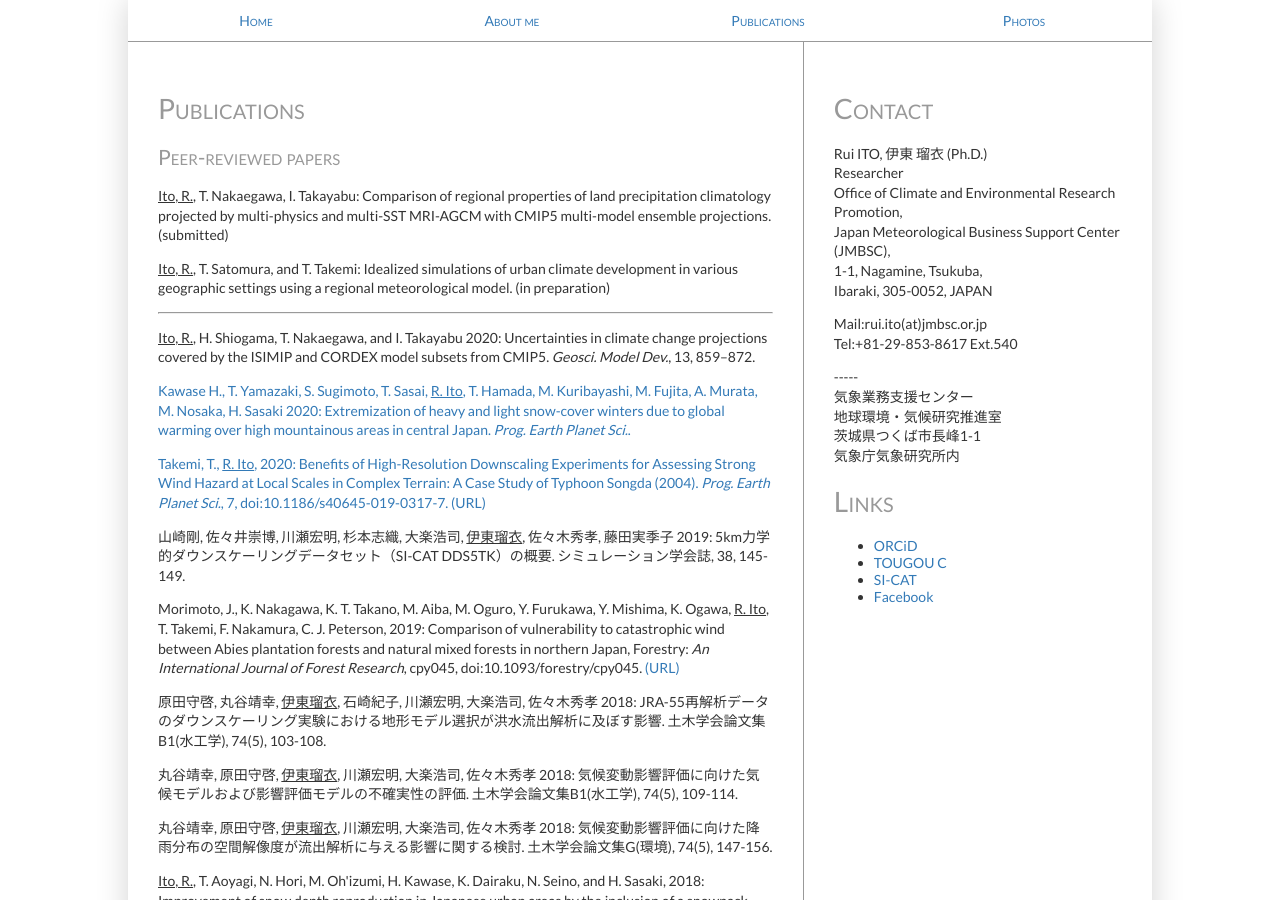
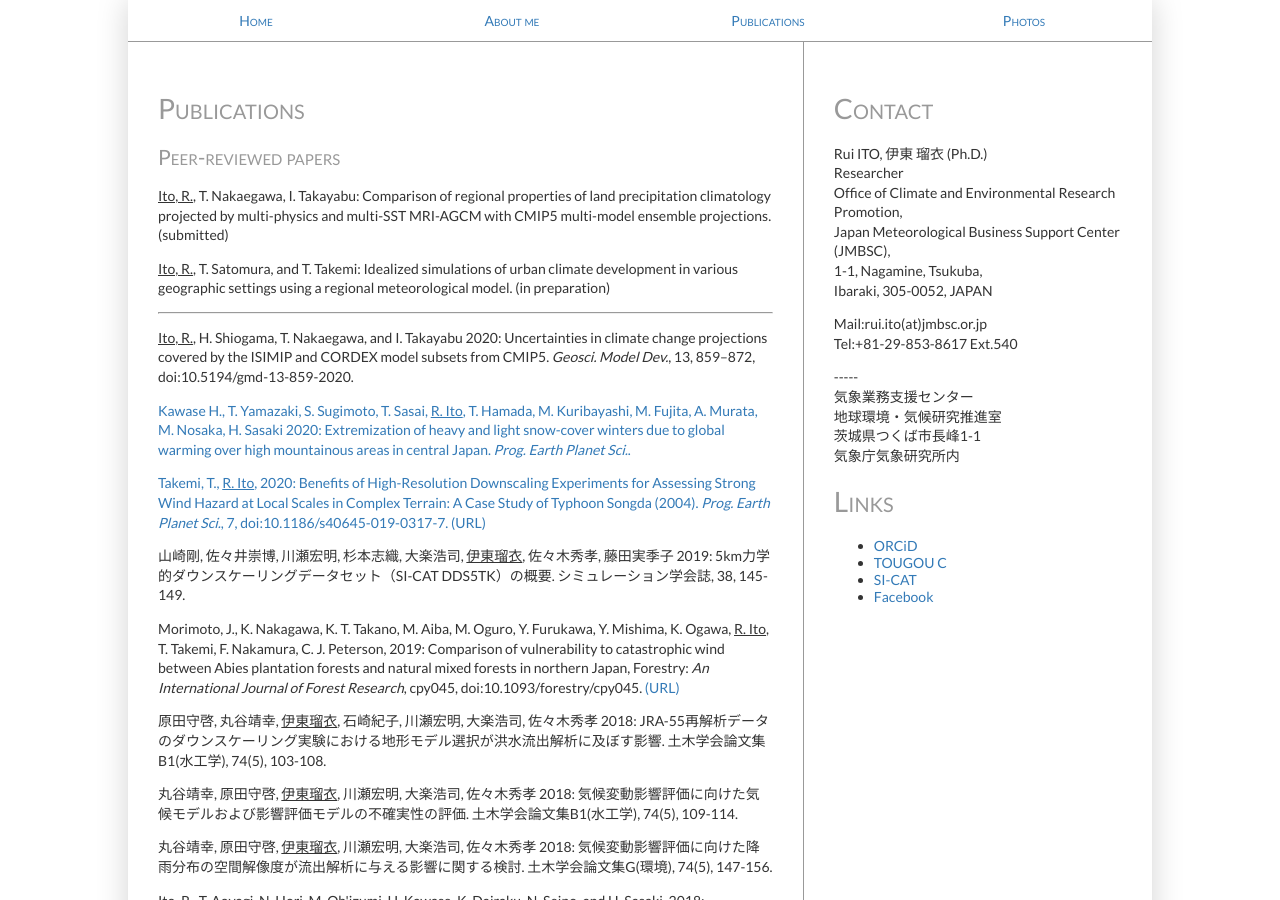
Before and after one commit to rui-climbiz/rui-climbiz.github.io, a Jekyll site: the page built from publications.html, in a window 1280 px wide and 900 px high. Built offline with Jekyll 4.4.1, drawn with Linux system fonts in a browser that asks for light colours.

Commit message:
Update publications.html

```diff
--- a/publications.html
+++ b/publications.html
@@ -8,7 +8,7 @@
 <p><u>Ito, R.</u>, T. Nakaegawa, I. Takayabu: Comparison of regional properties of land precipitation climatology projected by multi-physics and multi-SST MRI-AGCM with CMIP5 multi-model ensemble projections. (submitted)</p>
 <p><u>Ito, R.</u>, T. Satomura, and T. Takemi: Idealized simulations of urban climate development in various geographic settings using a regional meteorological model. (in preparation)</p>
 <hr>
-<p><u>Ito, R.</u>, H. Shiogama, T. Nakaegawa, and I. Takayabu 2020: Uncertainties in climate change projections covered by the ISIMIP and CORDEX model subsets from CMIP5. <i>Geosci. Model Dev.</i>, 13, 859–872. <a href="https://doi.org/10.5194/gmd-13-859-2020"(URL)</a></p>
+<p><u>Ito, R.</u>, H. Shiogama, T. Nakaegawa, and I. Takayabu 2020: Uncertainties in climate change projections covered by the ISIMIP and CORDEX model subsets from CMIP5. <i>Geosci. Model Dev.</i>, 13, 859–872, doi:10.5194/gmd-13-859-2020. <a href="https://doi.org/10.5194/gmd-13-859-2020"(URL)</a></p>
 <p>Kawase H., T. Yamazaki, S. Sugimoto, T. Sasai, <u>R. Ito</u>, T. Hamada, M. Kuribayashi, M. Fujita, A. Murata, M. Nosaka, H. Sasaki 2020: Extremization of heavy and light snow-cover winters due to global warming over high mountainous areas in central Japan. <i>Prog. Earth Planet Sci.</i>.</p>
 <p>Takemi, T., <u>R. Ito</u>, 2020: Benefits of High-Resolution Downscaling Experiments for Assessing Strong Wind Hazard at Local Scales in Complex Terrain: A Case Study of Typhoon Songda (2004). <i>Prog. Earth Planet Sci.</i>, 7, doi:10.1186/s40645-019-0317-7. <a href="https://doi.org/10.1186/s40645-019-0317-7">(URL)</a></p>
 <p>山崎剛, 佐々井崇博, 川瀬宏明, 杉本志織, 大楽浩司, <u>伊東瑠衣</u>, 佐々木秀孝, 藤田実季子 2019: 5km力学的ダウンスケーリングデータセット（SI-CAT DDS5TK）の概要. シミュレーション学会誌, 38, 145-149.</p>
```
